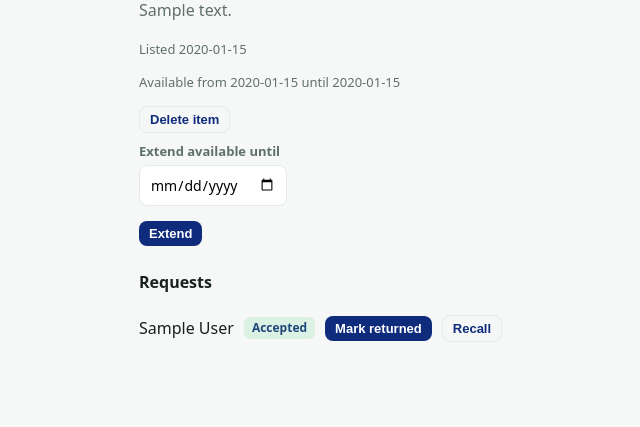
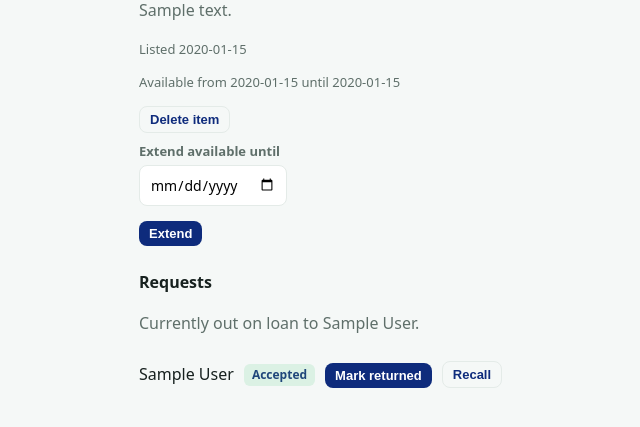
Before and after one commit to MohamedK040/campus-exchange, a Flask app: page /items/1 in a window 1280 px wide. Shown: the part 244-671 px from the top of the page, without its empty margins (141-781 px from the left). Run offline with Flask 3, Linux system fonts and the light colour scheme; a user stored in the database is signed in; tables that the repository leaves empty hold one stand-in row (values such as "Sample post").

Commit message:
Show out-on-loan state and hide accept while item is lent out

```diff
--- a/templates/item_detail.html
+++ b/templates/item_detail.html
@@ -27,6 +27,10 @@
         </form>
 
         <h3>Requests</h3>
+        {% set active_loan = item.requests|selectattr("status", "equalto", "accepted")|first %}
+        {% if active_loan %}
+            <p class="muted">Currently out on loan to {{ active_loan.requester.name }}.</p>
+        {% endif %}
         {% if item.requests %}
             <div>
             {% for r in item.requests %}
@@ -34,12 +38,19 @@
                 <span>{{ r.requester.name }}</span>
                 <span class="badge {{ r.status }}">{{ r.status }}</span>
                 {% if r.status == "pending" %}
+                    {% if active_loan %}
+                        <span class="muted" style="font-size:13px">Item is out on loan</span>
+                        <form method="post" action="{{ url_for('reject_request', request_id=r.id) }}">
+                        <button class="btn small ghost" type="submit">Reject</button>
+                        </form>
+                    {% else %}
                         <form method="post" action="{{ url_for('accept_request', request_id=r.id) }}">
                         <button class="btn small" type="submit">Accept</button>
                         </form>
                         <form method="post" action="{{ url_for('reject_request', request_id=r.id) }}">
                         <button class="btn small ghost" type="submit">Reject</button>
                         </form>
+                    {% endif %}
                 {% endif %}
 
                 {% if r.status == "accepted" %}
```
Lines whose indentation alone changed are shown as unchanged.
